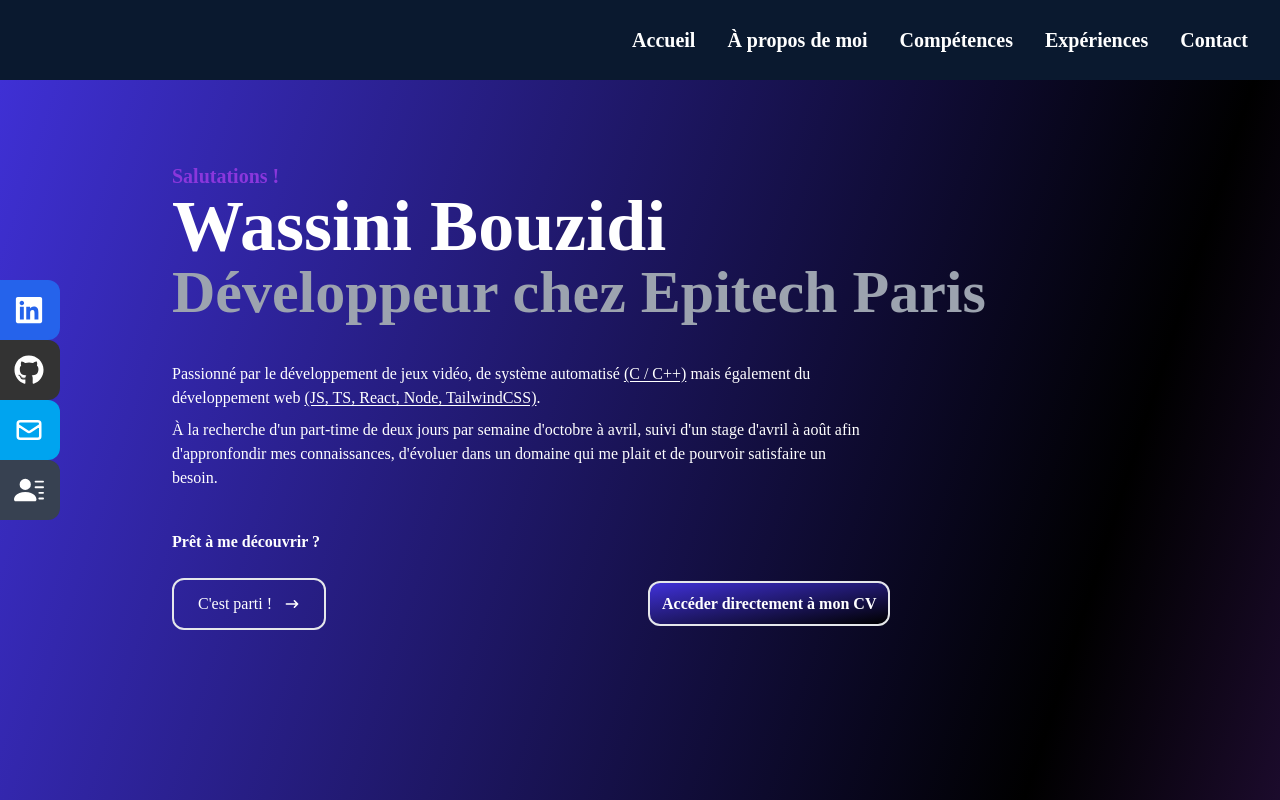
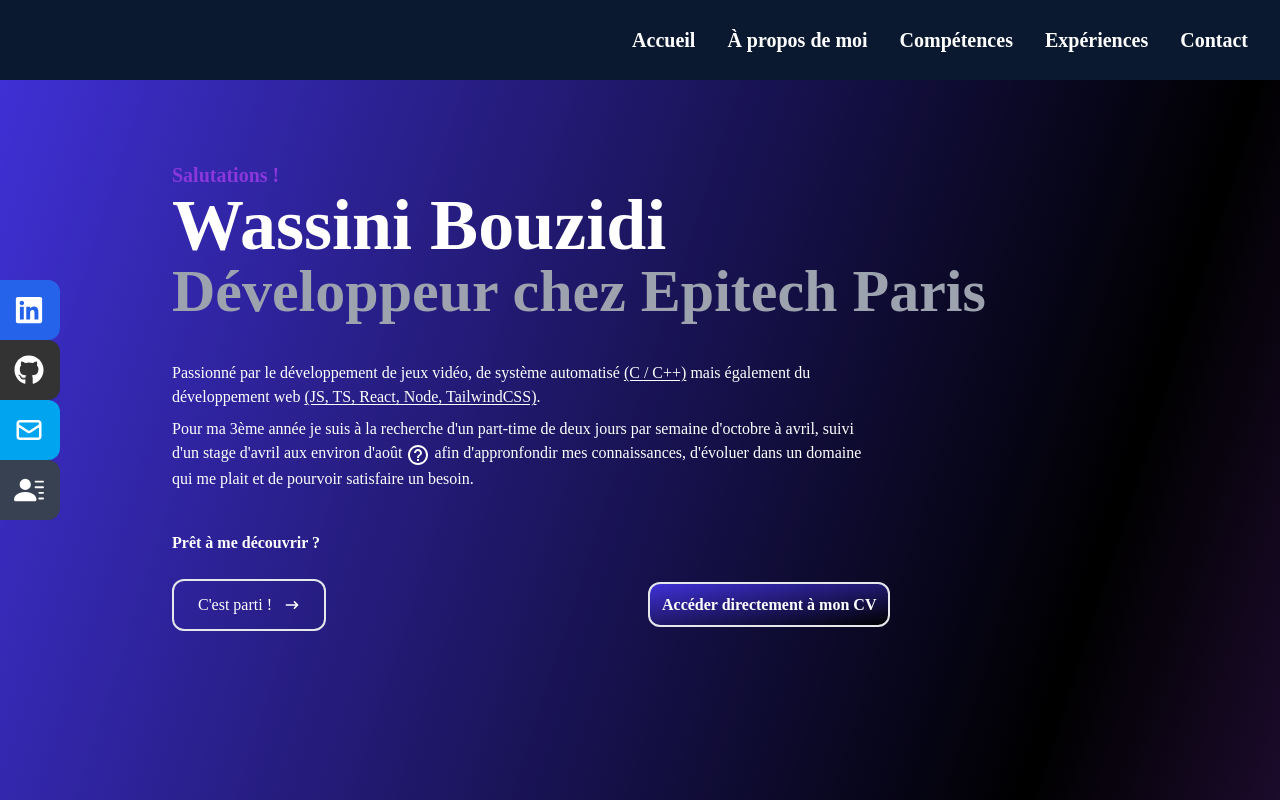
Before and after one commit to yoou92/folio, a React (Create React App) app: page / in a window 1280 px wide. Shown: the top 800 px of the page. Built offline with nearby package versions, Linux system fonts and the light colour scheme.

Commit message:
[ADD] (Home.jsx): help question mark + close icons

```diff
--- a/src/components/Home.jsx
+++ b/src/components/Home.jsx
@@ -1,6 +1,35 @@
-import React from "react";
+import React, { useState } from "react";
 import { Link } from "react-scroll";
 import { HiArrowNarrowRight } from "react-icons/hi";
+import HelpOutlineIcon from "@mui/icons-material/HelpOutline";
+import CloseIcon from "@mui/icons-material/Close";
+
+const EndIntern = () => {
+  const [open, setOpen] = useState(false);
+
+  const Help = () => {
+    return (
+      <div class="absolute">
+        <button class="absolute top-0 right-0 -mt-3 -mr-2">
+          <CloseIcon
+            style={{ fontSize: 30, color: "red" }}
+            onClick={() => setOpen(false)}
+          />
+        </button>
+        <div class="bg-white rounded-xl border-2 border-main text-main text-lg p-3">
+          La date de fin dépend de la date de rentrée de ma 4ème année.
+        </div>
+      </div>
+    );
+  };
+
+  return (
+    <button type="button" class="cursor-pointer">
+      <HelpOutlineIcon onClick={() => setOpen(!open)} />
+      {open && <Help />}
+    </button>
+  );
+};
 
 const Home = () => {
   return (
@@ -24,10 +53,11 @@ const Home = () => {
           </p>
           .
           <div class="mt-2">
-            À la recherche d'un part-time de deux jours par semaine d'octobre à
-            avril, suivi d'un stage d'avril à août afin d'appronfondir mes
-            connaissances, d'évoluer dans un domaine qui me plait et de pourvoir
-            satisfaire un besoin.
+            Pour ma 3ème année je suis à la recherche d'un part-time de deux
+            jours par semaine d'octobre à avril, suivi d'un stage d'avril aux
+            environ d'août <EndIntern /> afin d'appronfondir mes connaissances,
+            d'évoluer dans un domaine qui me plait et de pourvoir satisfaire un
+            besoin.
           </div>
           <div class="mt-10 font-semibold">Prêt à me découvrir ?</div>
         </div>
```
